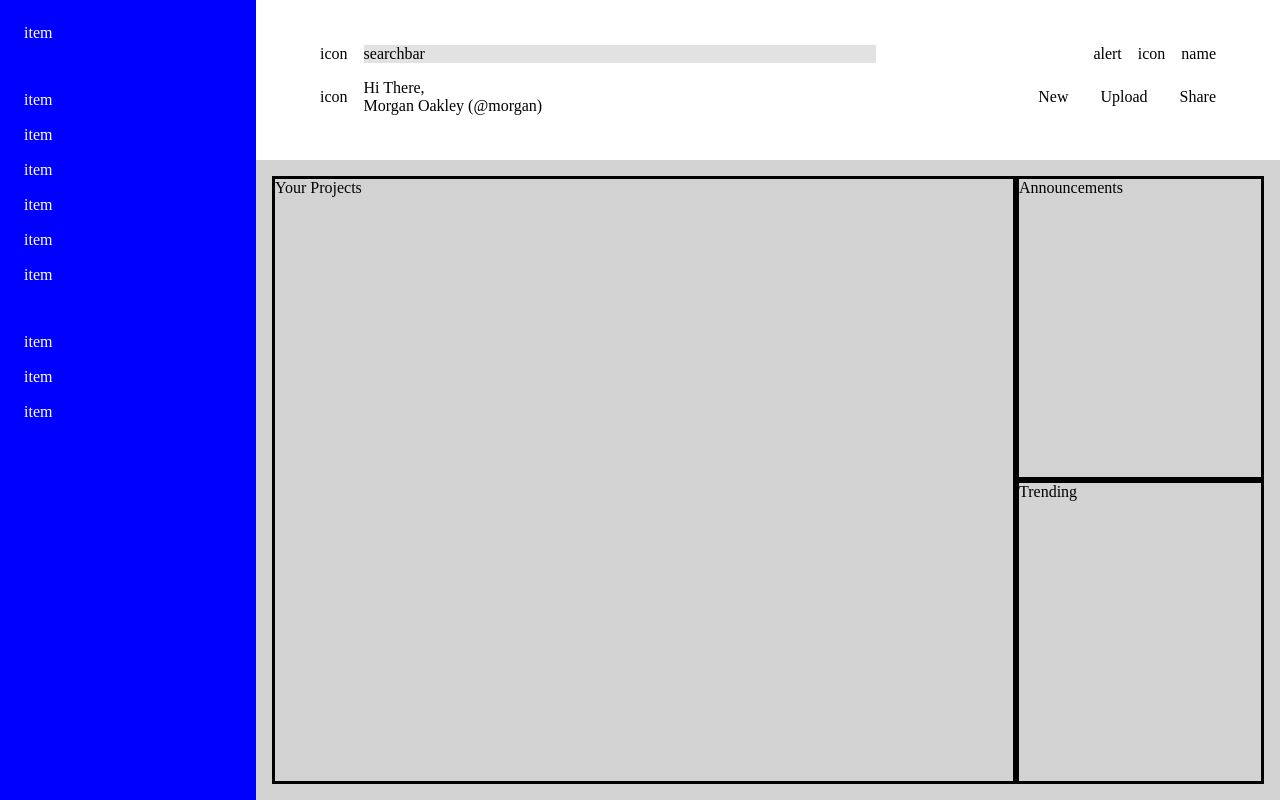
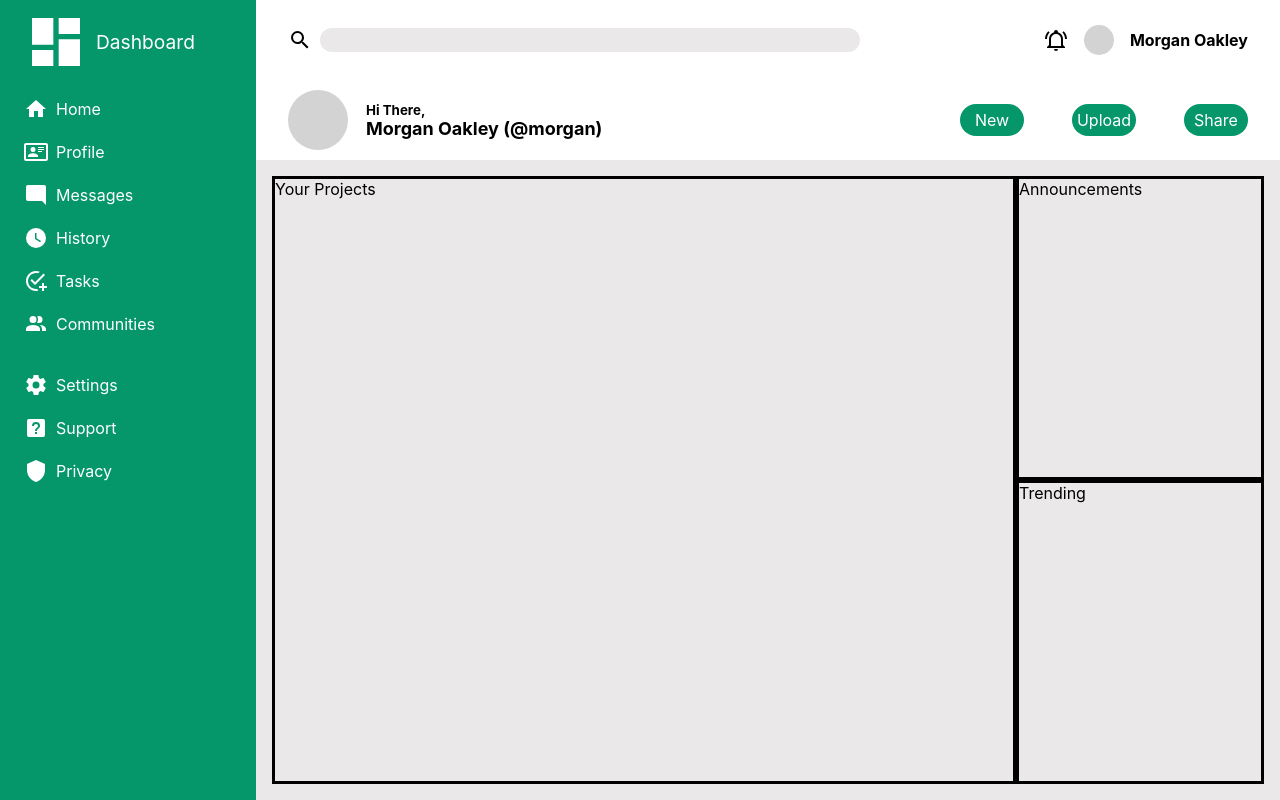
Before and after one commit to JakeWilliams21/Admin-Dashboard, a plain HTML site: page index.html in a window 1280 px wide. Drawn offline with Linux system fonts and the light colour scheme.

Commit message:
Finalized Sidebar and Header CSS

```diff
--- a/index.html
+++ b/index.html
@@ -5,51 +5,95 @@
     <meta http-equiv="X-UA-Compatible" content="IE=edge">
     <meta name="viewport" content="width=device-width, initial-scale=1.0">
     <link rel="stylesheet" href="style.css">
-    <title>Document</title>
+    <title>Admin Dashboard</title>
 </head>
 <body>
     <div class="sidebar box">
-        <div class="sidebar-item">item</div>
         <div class="sidebar-item">
-            <div class="navbar-item">item</div>
-            <div class="navbar-item">item</div>
-            <div class="navbar-item">item</div>
-            <div class="navbar-item">item</div>
-            <div class="navbar-item">item</div>
-            <div class="navbar-item">item</div>
+            <div class="navbar-item">
+                <img class = 'header-image' src="Icons\view-dashboard.svg" alt="">
+                <div class = 'sidebar-header'>Dashboard</div>
+            </div>
         </div>
         <div class="sidebar-item">
-            <div class="help-item">item</div>
-            <div class="help-item">item</div>
-            <div class="help-item">item</div>
+            <div class="navbar-item">
+                <img src="Icons/home.svg" alt="">
+                <div>Home</div>
+            </div>
+            <div class="navbar-item">
+                <div class="navbar-item">
+                <img src="Icons/card-account-details-outline.svg" alt="">
+                <div>Profile</div>
+            </div>
+            </div>
+            <div class="navbar-item">
+                <div class="navbar-item">
+                <img src="icons/message-reply.svg" alt="">
+                <div>Messages</div>
+            </div>
+            </div>
+            <div class="navbar-item">
+                <div class="navbar-item">
+                <img src="icons/clock.svg" alt="">
+                <div>History</div>
+            </div>
+            </div>
+            <div class="navbar-item">
+                <div class="navbar-item">
+                <img src="icons/checkbox-marked-circle-plus-outline.svg" alt="">
+                <div>Tasks</div>
+            </div>
+            </div>
+            <div class="navbar-item">
+                <div class="navbar-item">
+                <img src="icons/account-multiple.svg" alt="">
+                <div>Communities</div>
+            </div>
+            </div>
+        </div>
+        <div class="sidebar-item">
+            <div class="help-item">
+                <div class="navbar-item">
+                <img src="icons/cog.svg" alt="">
+                <div>Settings</div>
+            </div>
+            </div>
+            <div class="help-item">
+                <div class="navbar-item">
+                <img src="icons/help-box.svg" alt="">
+                <div>Support</div>
+            </div>
+            </div>
+            <div class="help-item">
+                <div class="navbar-item">
+                <img src="icons/shield.svg" alt="">
+                <div>Privacy</div>
+            </div>
+            </div>
         </div>
     </div>
     <div class="header box">
-        <div class="top-header">
             <div class="search">
-                <div class="search-icon">icon</div>
-                <div class="searchbar">searchbar</div>
+                <img class="search-icon" src="Icons\magnify.svg" alt="">
+                <div class="searchbar"></div>
             </div>
             <div class="username">
-                <div class="alert-icon">alert</div>
-                <div class="username-icon">icon</div>
-                <div class="name">name</div>
+                <img src="icons/bell-ring-outline.svg" alt="" class="alert-icon">
+                <div class="username-icon"></div>
+                <div class="name">Morgan Oakley</div>
             </div>
-        </div>
-        <div class="bottom-header">
             <div class="user-info">
-                <div class="user-icon">icon</div>
+                <div class="user-icon"></div>
                 <div class="user-greeting">
                     <div>Hi There,</div>
                     <div>Morgan Oakley (@morgan)</div>
-                </div>
+            </div>
             </div>
             <div class="toolbar">
                 <div class="tool">New</div>
                 <div class="tool">Upload</div>
                 <div class="tool">Share</div>
             </div>
-        </div>
     </div>
     <div class="main box">
         <div class="projects">
--- a/style.css
+++ b/style.css
@@ -1,7 +1,8 @@
 body {
     margin: 0;
     display: grid;
-    grid-template: repeat(5, 20vh) / repeat(5, 20vw)
+    grid-template: repeat(5, 20vh) / repeat(5, 20vw);
+    font-family: -apple-system, BlinkMacSystemFont, 'Segoe UI', Roboto, Oxygen, Ubuntu, Cantarell, 'Open Sans', 'Helvetica Neue', sans-serif;
 
 }
 
@@ -16,7 +17,7 @@ body {
     grid-column-end: 2;
     grid-row-start: 1;
     grid-row-end: 6;
-    background-color: blue;
+    background-color: #059669;
     color: white;
     display: flex;
     flex-direction: column;
@@ -30,6 +31,25 @@ body {
     display: grid;
     grid-template: 35px / 1fr;
     grid-auto-rows: 35px;
+    gap: 8px;
+}
+.sidebar-header {
+    font-size: larger;
+}
+
+.header-image {
+    height: 8vh;
+    width: 8vh;
+}
+
+.navbar-item {
+    display: flex;
+    align-items: center;
+    gap: 8px;
+}
+
+.navbar-item img {
+    filter: invert(99%) sepia(0%) saturate(5%) hue-rotate(336deg) brightness(105%) contrast(100%);
 }
 
 
@@ -41,59 +61,105 @@ body {
     grid-row-start: 1;
     grid-row-end: 2;
     background-color: white;
-    display: flex;
-    flex-direction: column;
-    justify-content: center;
-    padding: 64px;
-    gap: 16px;
+    display: grid;
+    grid-template: repeat(2, 1fr) / repeat(4, 1fr);
+    align-items: center;
+    padding: 0 32px;
 }
 
-.top-header {
+
+.search {
+    grid-column-start: 1;
+    grid-column-end: 4;
+    grid-row-start: 1;
+    grid-row-end: 2;
     display: flex;
-    justify-content: space-between;
+    gap: 8px;
+}
+
+.search-icon {
+
+}
+
+.searchbar {
+    background-color: rgb(234, 232, 232);
+    width: 75%;
+    border-radius: 32px;
+}
+
+.username {
+    grid-column-start: 4;
+    grid-column-end: 5;
+    grid-row-start: 1;
+    grid-row-end: 2;
+    justify-content: right;
+    display: flex;
+    gap: 16px;
     align-items: center;
 }
 
-.bottom-header {
-    display: flex;
-    justify-content: space-between;
-    align-items: center;
+.username-icon {
+    border-radius: 50%;
+    background-color: lightgray;
+    width: 30px;
+    height: 30px;
 }
 
-.search {
-    display: flex;
-    gap: 16px;
-}
-
-.searchbar {
-    background-color: rgb(227, 226, 226);
-    width: 40vw;
-}
-
-.username {
-    display: flex;
-    gap: 16px;
+.name {
+    font-weight: bold;
 }
 
 .user-info {
+    grid-column-start: 1;
+    grid-column-end: 3;
+    grid-row-start: 2;
+    grid-row-end: 3;
     display: flex;
     align-items: center;
-    gap: 16px;
+    gap: 18px;
 }
 
-.user-greeting {
-
+.user-icon {
+    border-radius: 50%;
+    background-color: lightgray;
+    height: 60px;
+    width: 60px;
 }
 
 .user-greeting > * {
    display: flex;
    flex-direction: column;
    gap: 4px;
+   font-weight: bold;
+}
+
+.user-greeting :first-child {
+    font-size: smaller;
+}
+
+.user-greeting :last-child {
+    font-size: large;
 }
 
 .toolbar {
+    grid-column-start: 3;
+    grid-column-end: 5;
+    grid-row-start: 2;
+    grid-row-end: 3;
+    justify-content: right;
     display: flex;
-    gap: 32px;
+    gap: 48px;
+}
+.toolbar > * {
+    background-color: #059669;
+    border-radius: 16px;
+    width: 5vw;
+    height: 4vh;
+    color: white;
+    text-align: center;
+    display: flex;
+    align-items: center;
+    justify-content: center;
 }
 
 /* Main */
@@ -103,7 +169,7 @@ body {
     grid-column-end: 6;
     grid-row-start: 2;
     grid-row-end: 6;
-    background-color: lightgray;
+    background-color: rgb(234, 232, 232);
     display: grid;
     grid-template: repeat(4, 1fr) / repeat(4, 1fr);
     padding: 16px;
```
Also changed, not shown: Icons/account-multiple.svg (added), Icons/bell-ring-outline.svg (added), Icons/card-account-details-outline.svg (added), Icons/checkbox-marked-circle-plus-outline.svg (added), Icons/clock.svg (added), Icons/cog.svg (added), Icons/eye-plus-outline.svg (added), Icons/help-box.svg (added), Icons/home.svg (added), Icons/link.svg (added), Icons/magnify.svg (added), Icons/message-reply.svg (added), Icons/shield.svg (added), Icons/star-plus-outline.svg (added), 1 more files.
